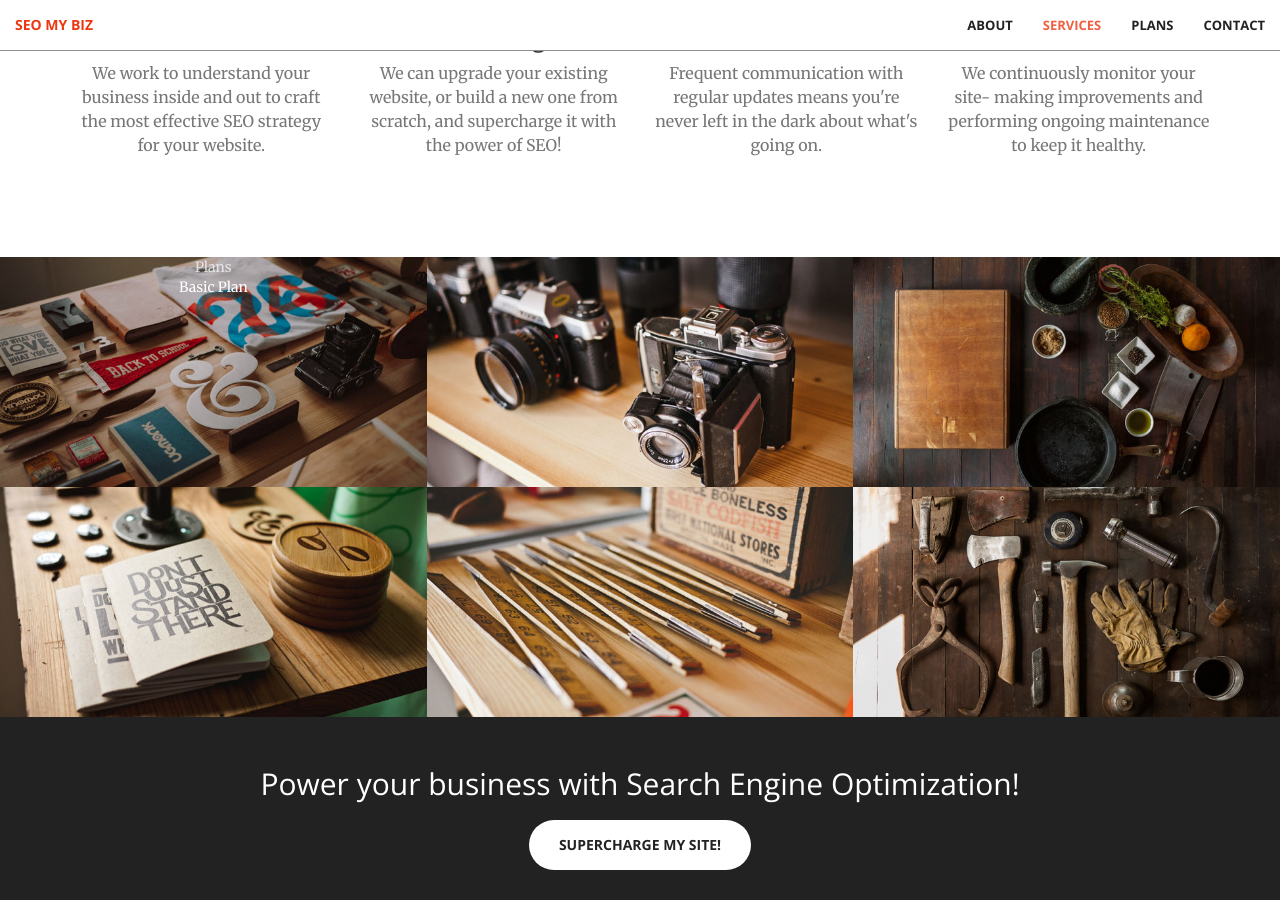
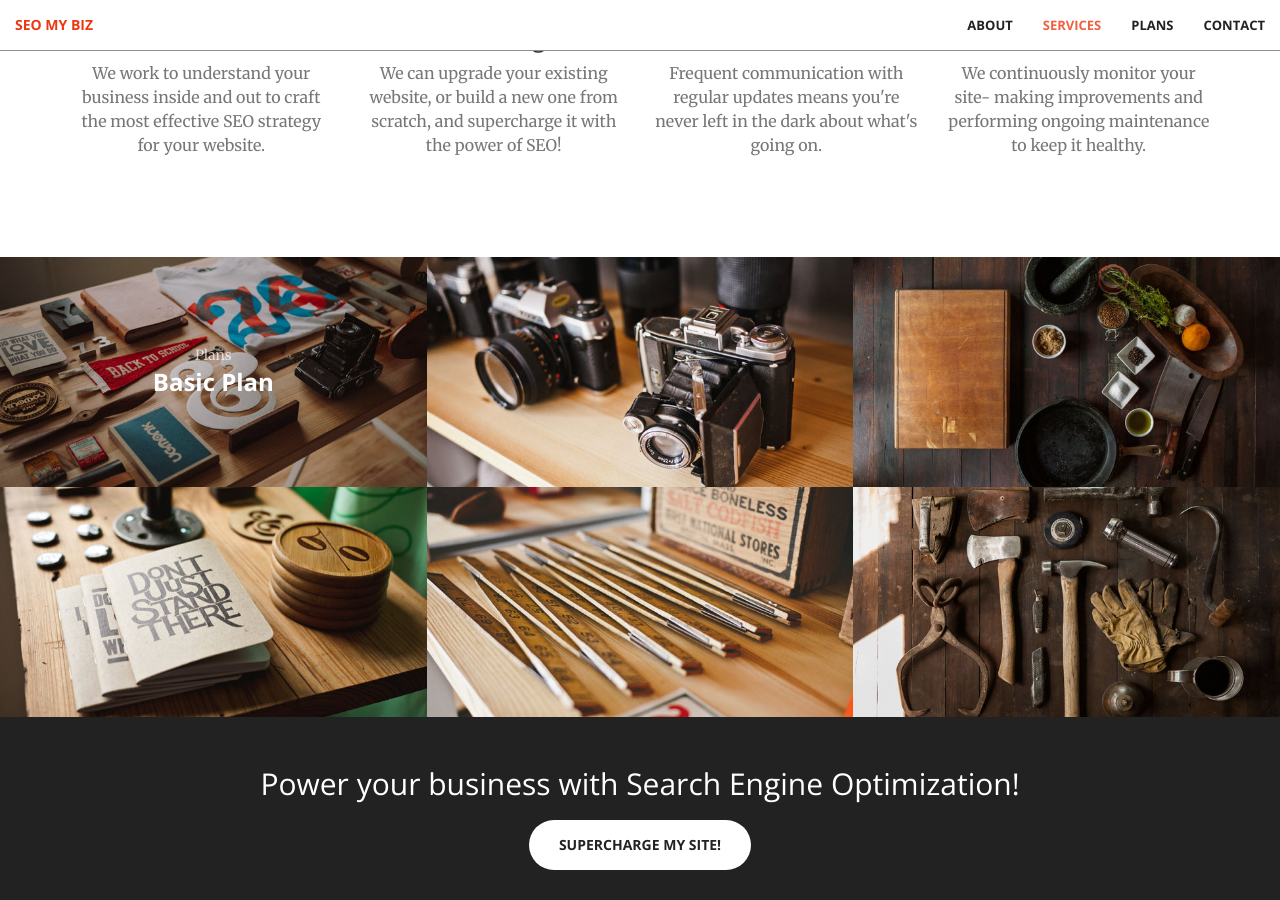
Before and after one commit to RustisaurusRex/website, a Jekyll site: the page built from index.html, in a window 1280 px wide and 900 px high, scrolled down 1565 px. Built offline with Jekyll 4.4.1, drawn with Linux system fonts in a browser that asks for light colours.

Commit message:
Card Front text

```diff
--- a/_includes/portfolio.html
+++ b/_includes/portfolio.html
@@ -6,7 +6,7 @@
                 <div class="portfolio-box">
                     <img src="img/portfolio/1.jpg" class="img-responsive" alt="">
                     <div class="cardoverlay">
-                        <div class="portfolio-box-caption-content-ov">
+                        <div class="portfolio-box-caption-content">
                             <div class="project-category text-faded">
                                 Plans
                             </div>
```
